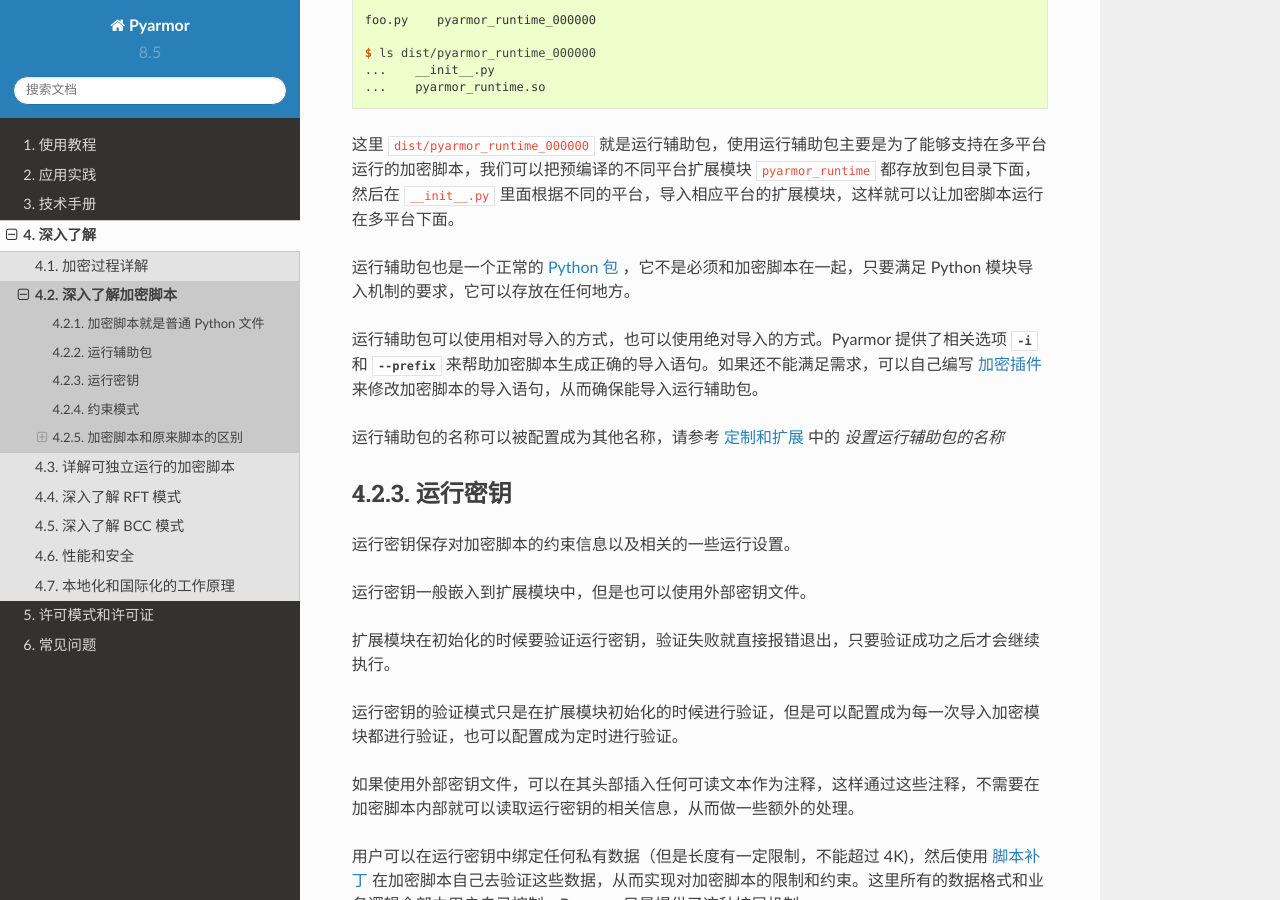
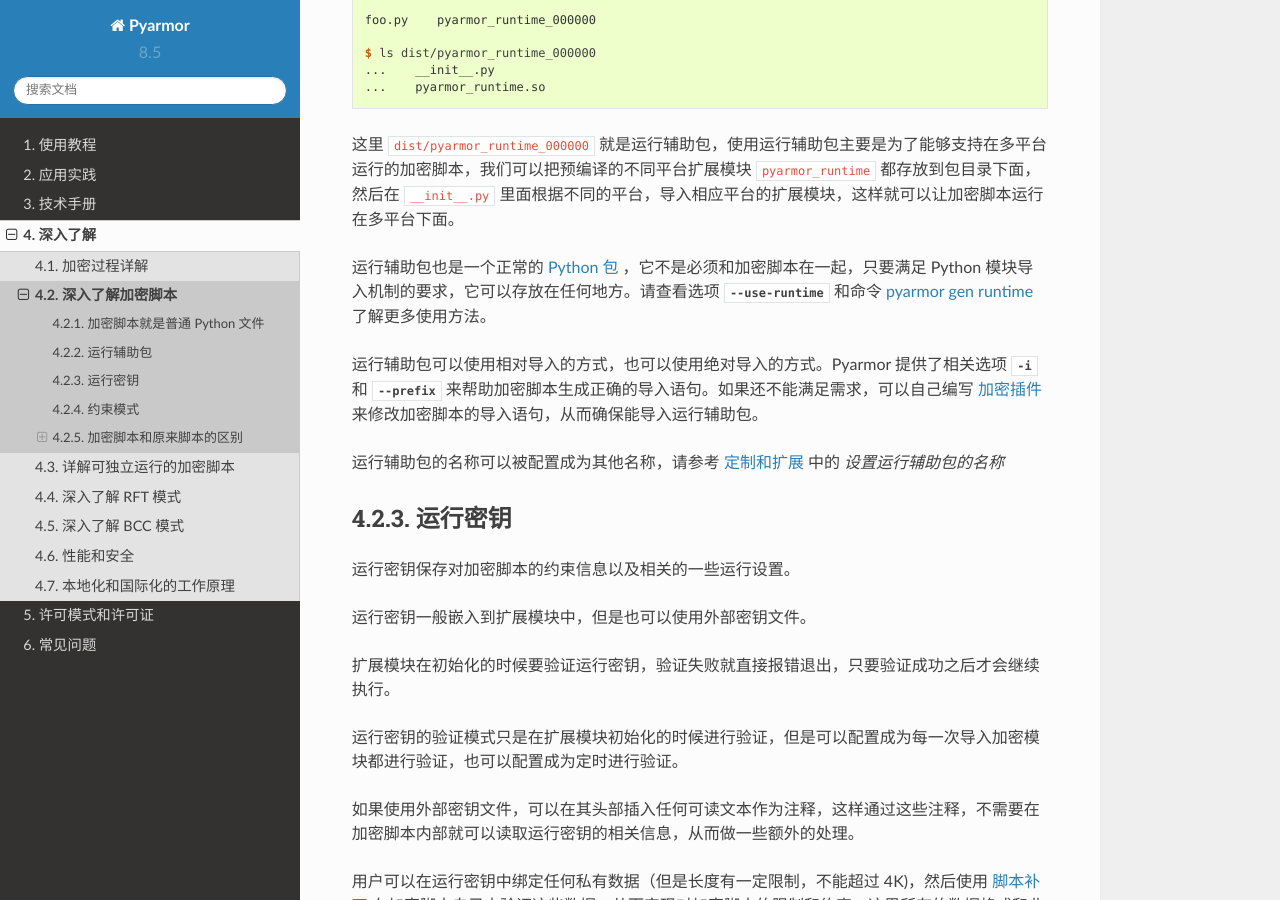
Before and after one commit to dashingsoft/pyarmor-docs-zh, a Sphinx documentation site: the page built from docs/topic/obfuscated-script.rst, in a window 1280 px wide and 900 px high, scrolled down 1791 px. Built offline with Sphinx 7.4.7 and the Read the Docs theme 2.0.0, drawn with Linux system fonts in a browser that asks for light colours.

Commit message:
增加共享运行辅助包的链接

```diff
--- a/docs/topic/obfuscated-script.rst
+++ b/docs/topic/obfuscated-script.rst
@@ -67,7 +67,7 @@
 
 这里 ``dist/pyarmor_runtime_000000`` 就是运行辅助包，使用运行辅助包主要是为了能够支持在多平台运行的加密脚本，我们可以把预编译的不同平台扩展模块 ``pyarmor_runtime`` 都存放到包目录下面，然后在 ``__init__.py`` 里面根据不同的平台，导入相应平台的扩展模块，这样就可以让加密脚本运行在多平台下面。
 
-运行辅助包也是一个正常的 :term:`Python 包` ，它不是必须和加密脚本在一起，只要满足 Python 模块导入机制的要求，它可以存放在任何地方。
+运行辅助包也是一个正常的 :term:`Python 包` ，它不是必须和加密脚本在一起，只要满足 Python 模块导入机制的要求，它可以存放在任何地方。请查看选项 :option:`--use-runtime` 和命令 :ref:`pyarmor gen runtime` 了解更多使用方法。
 
 运行辅助包可以使用相对导入的方式，也可以使用绝对导入的方式。Pyarmor 提供了相关选项 :option:`-i` 和 :option:`--prefix` 来帮助加密脚本生成正确的导入语句。如果还不能满足需求，可以自己编写 :term:`加密插件` 来修改加密脚本的导入语句，从而确保能导入运行辅助包。
 
```
